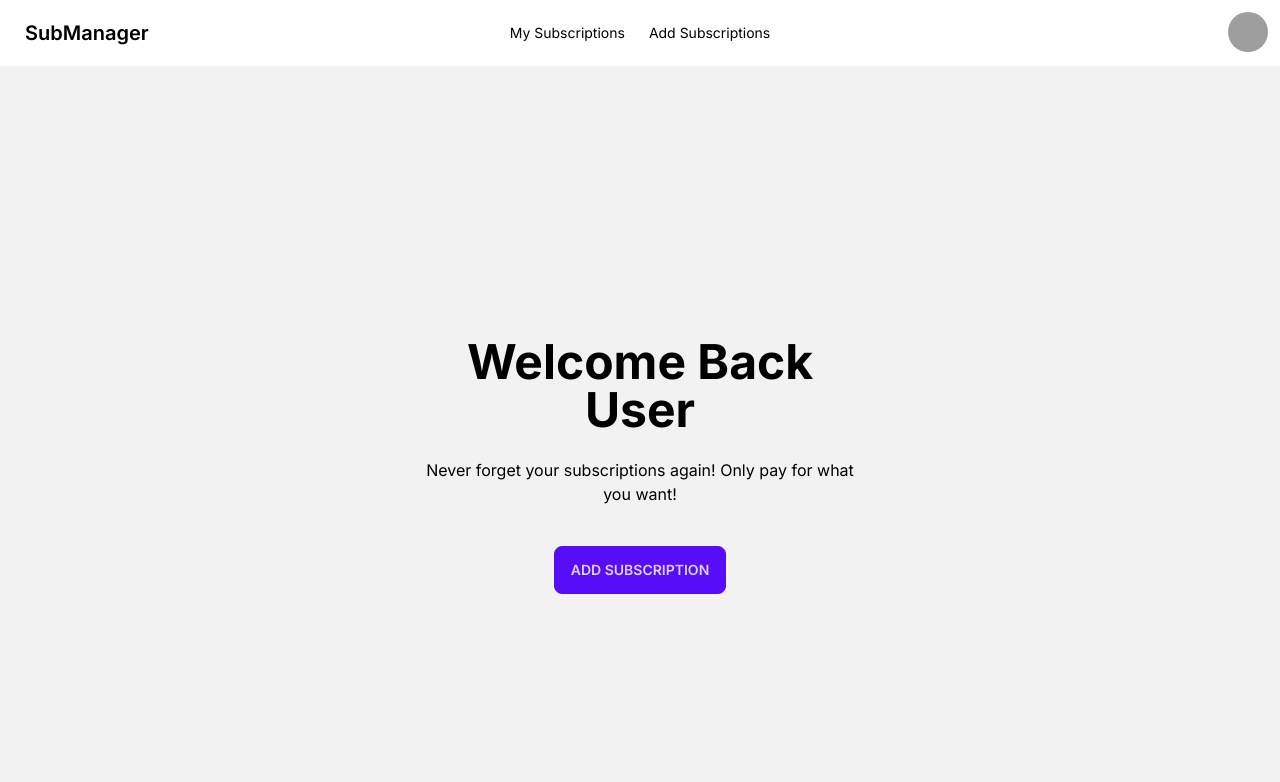
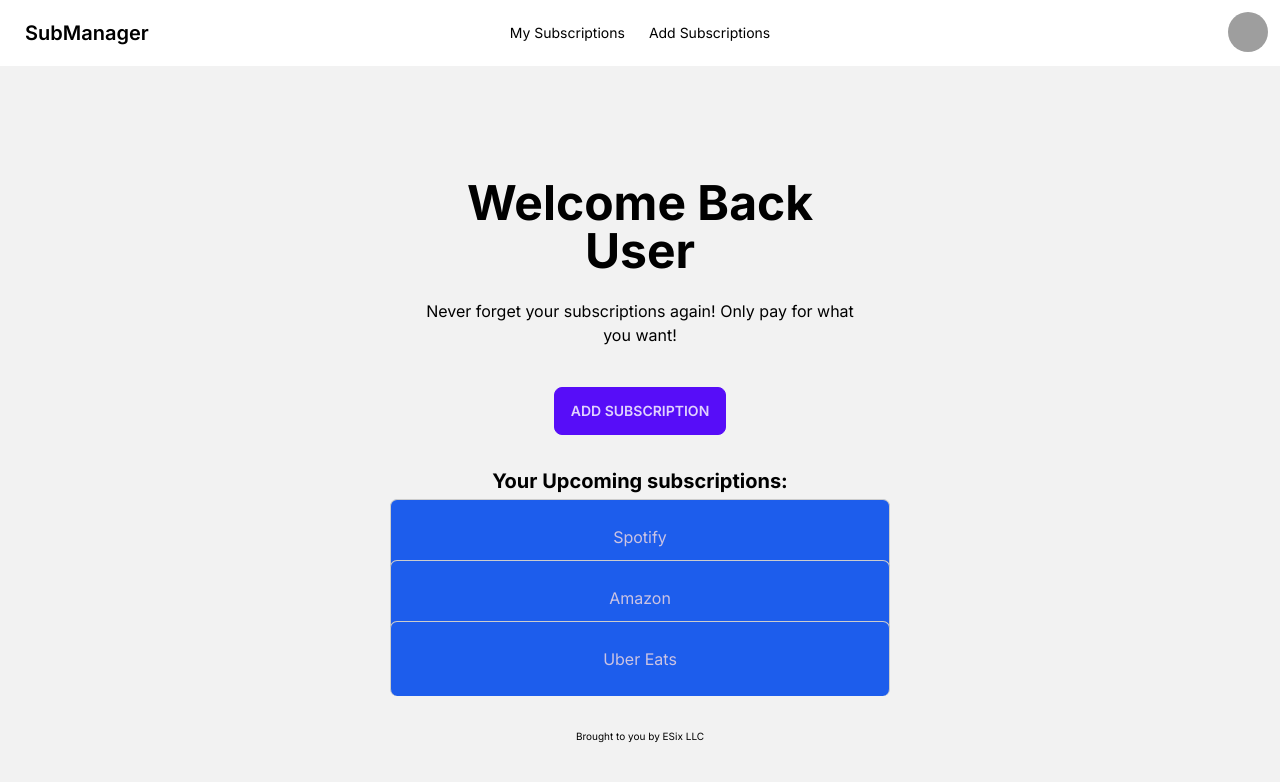
Before and after one commit to AbhinavParbhakar/developED-2023, a Next.js app in the folder front-end/subscription-manager/: page / in a window 1280 px wide. Shown: the top 782 px of the page. Built offline with nearby package versions, Linux system fonts and the light colour scheme; grey boxes are pictures that could not be loaded.

Commit message:
added Anu's folders

```diff
--- /dev/null
+++ b/front-end/subscription-manager/app/cardStack.module.css
@@ -0,0 +1,72 @@
+.container {
+    display: block; /* Ensure it takes up the full width of the viewport */
+    position: relative; /* Required for sticky children */
+    min-height: 100vh; /* Ensure the container takes up at least the full viewport height */
+  }
+
+  .subs{
+    margin-top: 15px;
+  }
+
+  .subsTitle{
+    font-size: 20px;
+    font-weight: bold;
+    margin: 10px;
+  }
+  .cardStack {
+    display: flex;
+    flex-direction: column;
+    align-items: center;
+    margin: 10px;
+  }
+
+  .card {
+    width:500px;
+    height: 750px;
+    background-color: #1D5DEC;
+    color: #CBC3E3;
+    border: 1px solid #ccc;
+    margin: -7px; /* Adjust margin to provide spacing between cards */
+    padding: 20px;
+    cursor: pointer;
+    border-radius: 7px;
+    flex: 1;
+    overflow: hidden;
+    transform: translateY(0);
+    transition: transform 0.5s ease, width 0.5s ease;
+    white-space: nowrap;
+    border-bottom: none;
+  }
+
+  .cardHeader {
+    padding: 5px;
+    cursor: pointer;
+    text-align: center;
+  }
+
+  .cardContent {
+    padding: 5px;
+    display: none;
+  }
+  .card:hover {
+    width:500px;
+    height: 750px;
+    padding: 20px;
+    display: flex;
+    flex-direction: row;
+    justify-content: space-between;
+    transform: translateY(-10px);
+    background-color: #fff;
+    color: #1D5DEC;
+    border-bottom: none;
+    box-shadow: 0px 3px 6px rgba(0, 0, 0, 0.1);
+  }
+
+  .card:hover .cardContent {
+    display: block;
+  }
+
+  .companyTitle{
+    font-size: 10px;
+    margin-top: 40px;
+  }
--- a/front-end/subscription-manager/app/page.tsx
+++ b/front-end/subscription-manager/app/page.tsx
@@ -1,5 +1,7 @@
 import Image from 'next/image'
 import Link from 'next/link'
+import styles from './cardStack.module.css'
+
 
 export default function Home() {
   return (
@@ -9,7 +11,25 @@ export default function Home() {
           <div className="max-w-md">
             <h1 className="text-5xl font-bold">Welcome Back User</h1>
             <p className="py-6">Never forget your subscriptions again! Only pay for what you want!</p>
-            <Link href="/subscription/new" className="btn btn-primary mt-4">Add subscription</Link>
+            <Link href="/subscription/new" className="btn btn-primary mt-4 mb-4">Add subscription</Link>
+            <div className={styles.subs}>
+              <div className={styles.subsTitle}>Your Upcoming subscriptions:</div>
+            <div className={styles.cardStack}>
+              <div className={styles.card}>
+                <div className={styles.cardHeader}>Spotify</div>
+                <div className={styles.cardContent}>Renews: 10/01/23</div>
+              </div>
+              <div className={styles.card}>
+                <div className={styles.cardHeader}>Amazon</div>
+                <div className={styles.cardContent}>Renews: 10/05/23</div>
+              </div>
+              <div className={styles.card}>
+                <div className={styles.cardHeader}>Uber Eats</div>
+                <div className={styles.cardContent}>Renews: 10/11/23</div>
+              </div>
+              <div className={styles.companyTitle} >Brought to you by ESix LLC</div>
+            </div>
+            </div>
           </div>
         </div>
       </div>
--- a/front-end/subscription-manager/app/register/page.tsx
+++ b/front-end/subscription-manager/app/register/page.tsx
@@ -121,6 +121,7 @@ function AddSubscription() {
         <button type="submit" className="btn-primary input input-bordered input-info mt-4">
           Register
         </button>
+
       </form>
     </div>
   );
```
